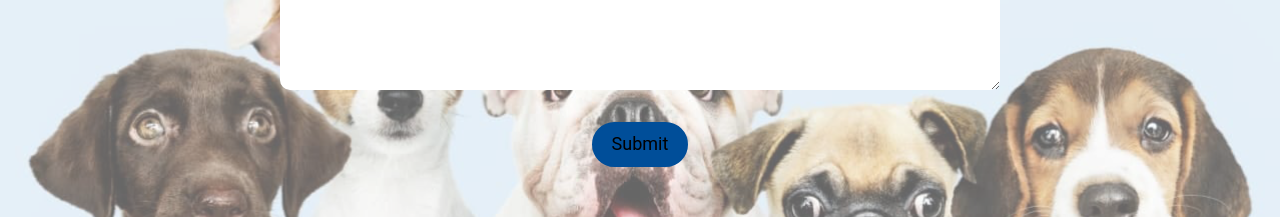
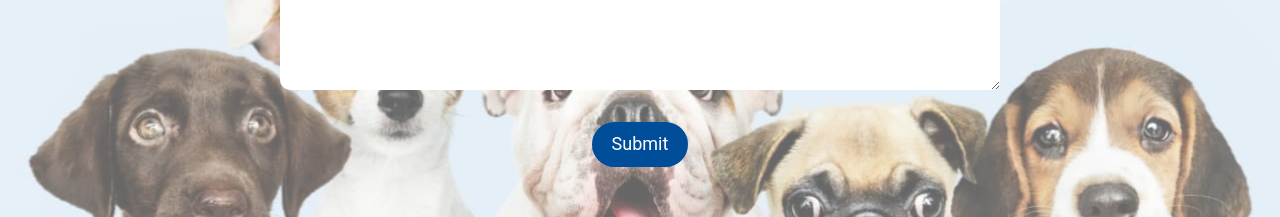
Before and after one commit to ButterfliesLangara/stepaw_website, a React (Create React App) app: page / in a window 1280 px wide. Shown: the part 2555-2772 px from the top of the page. Built offline with nearby package versions, Linux system fonts and the light colour scheme.

Commit message:
fixed font color for submit button

```diff
--- a/src/App.scss
+++ b/src/App.scss
@@ -277,7 +277,7 @@ justify-content: center;
         }
 
         input,
-        textarea {
+        textarea, input:focus, textarea:focus {
           padding: 1rem;
           border-radius: 10px;
           border: none;
@@ -306,6 +306,7 @@ justify-content: center;
         font-size: 1.125rem;
         padding: 0.5rem 1rem;
         background: #004e99;
+        color: white;
         border: 4px solid #004e99;
         box-sizing: border-box;
         border-radius: 50px;
@@ -331,6 +332,7 @@ input:-webkit-autofill:hover,
 input:-webkit-autofill:focus {
   background-color: white !important;
   border: none;
+  border-color: white;
 }
 
 .team-page-cont {
```
